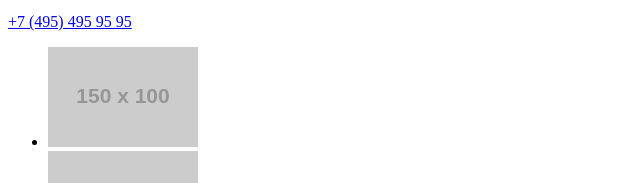
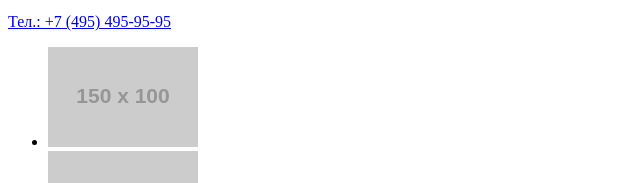
Before and after one commit to mambajump/kristina, a plain HTML site: page index.html in a window 1280 px wide. Shown: the part 3722-3905 px from the top of the page, 0-640 px from the left. Drawn offline with Linux system fonts and the light colour scheme; placeholder pictures from the web are drawn by us.

Commit message:
Adjust tag information

```diff
--- a/index.html
+++ b/index.html
@@ -205,7 +205,7 @@
 				<li><a href="#">Гарантия<a></li>
 				<li><a href="#">Контакты<a></li>
 			</ul>
-			<a href="tel:+7495959595">+7 (495) 495 95 95</a>
+			<a href="tel:+7495959595">Тел.: +7 (495) 495-95-95</a>
 		</div>
 		<div class="footer-links">
 			<ul class="social-icons">
```
